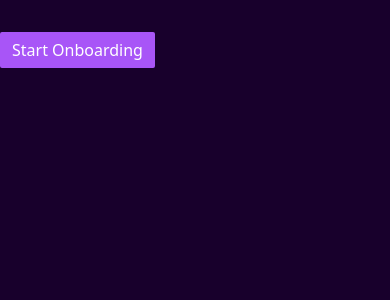
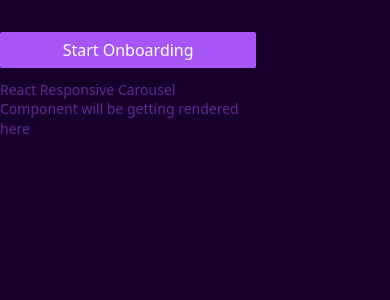
Before and after one commit to yashsehgal/onboarding-flow, a React (Create React App) app: page / in a window 390 px wide. Shown: the top 300 px of the page. Built offline with nearby package versions, Linux system fonts and the light colour scheme.

Commit message:
chore: react-responsive-carousel onboarding component added

```diff
--- a/package.json
+++ b/package.json
@@ -39,6 +39,7 @@
     "animate.css": "^4.1.1",
     "react-icons": "^4.3.1",
     "react-modal": "^3.15.1",
+    "react-responsive-carousel": "^3.2.23",
     "react-tooltip": "^4.2.21",
     "tailwindcss": "^3.0.24"
   }
--- a/src/App.js
+++ b/src/App.js
@@ -2,14 +2,16 @@ import React, { useState } from "react";
 import Onboarding from "./Onboarding";
 
 import 'animate.css';
+import ReactResponsiveCarouselOnboarding from "./ReactResponsiveCarouselOnboarding";
 
 export default function App() {
   const [userStatusRef] = useState(true);
 
   return (
     <React.Fragment>
-      <div className="app-wrapper mt-8">
-        { userStatusRef ? <Onboarding /> : <p>existing user</p> }
+      <div className="app-wrapper mt-8 grid gap-3 w-fit h-fit">
+        { userStatusRef ? <Onboarding /> : <p>existing user says onboarding-manual</p> }
+        { userStatusRef ? <ReactResponsiveCarouselOnboarding /> : <p>existing user says react-responsive-carousel-onboarding</p> }
       </div>
     </React.Fragment>
   )
--- /dev/null
+++ b/src/ReactResponsiveCarouselOnboarding.jsx
@@ -0,0 +1,12 @@
+import React from "react";
+
+export default function ReactResponsiveCarouselOnboarding() {
+    return (
+        <React.Fragment>
+            <h1 className="leading-snug text-sm font-normal text-purple-500 text-opacity-50 w-[32ch]">
+                React Responsive Carousel Component
+                will be getting rendered here
+            </h1>
+        </React.Fragment>
+    )
+}
```
Also changed, not shown: 1 other file (tests, documents, lock files or other folders).
